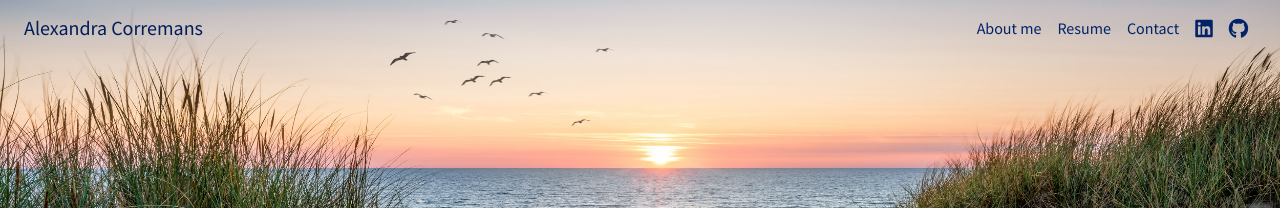
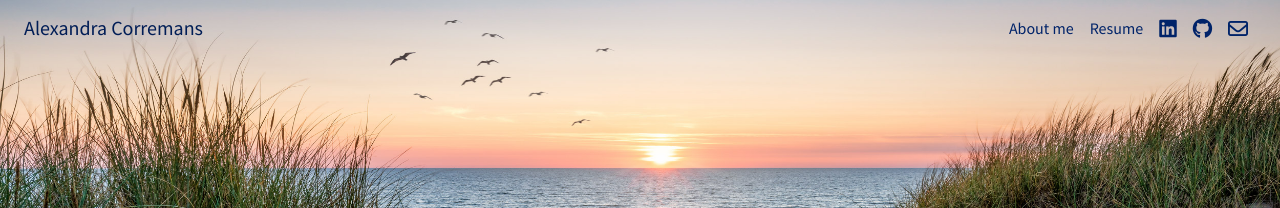
Before and after one commit to alexcorremans/alexcorremans.github.io, a Jekyll site: the page built from index.html, in a window 1280 px wide. Shown: the top 208 px of the page. Built offline with Jekyll 4.4.1, drawn with Linux system fonts in a browser that asks for light colours; nearby versions of some CDN libraries.

Commit message:
navbar add email icon, remove unnecessary links

```diff
--- a/_layouts/default.html
+++ b/_layouts/default.html
@@ -31,7 +31,7 @@
               <ul class="navbar-nav mb-2 mb-lg-0">
                 {% if page.nav-name == "bio" %}
                   <li class="nav-item">
-                    <a class="nav-link active" href="#">About me</a>
+                    <a class="nav-link active">About me</a>
                   </li>
                   <li class="nav-item">
                     <a class="nav-link" href="/resume">Resume</a>
@@ -41,7 +41,7 @@
                     <a class="nav-link" href="/bio">About me</a>
                   </li>
                   <li class="nav-item">
-                    <a class="nav-link active" hrlef="#">Resume</a>
+                    <a class="nav-link active">Resume</a>
                   </li>
                 {% else %}
                   <li class="nav-item">
@@ -52,13 +52,13 @@
                   </li>
                 {% endif %}
                 <li class="nav-item">
-                  <a class="nav-link" href="mailto:hello@alexcorremans.com">Contact</a>
-                </li>
-                <li class="nav-item">
                   <a class="nav-link" href="https://www.linkedin.com/in/alexandra-corremans/" target="_blank" rel="noopener"><i class="fab fa-linkedin fa-lg"></i></a>
                 </li>
                 <li class="nav-item">
                   <a class="nav-link" href="https://github.com/alexcorremans" target="_blank" rel="noopener"><i class="fab fa-github fa-lg"></i></a>
+                </li>
+                <li class="nav-item">
+                  <a class="nav-link" href="mailto:hello@alexcorremans.com"><i class="far fa-envelope fa-lg"></i></a>
                 </li>
               </ul>
             </div>
```
